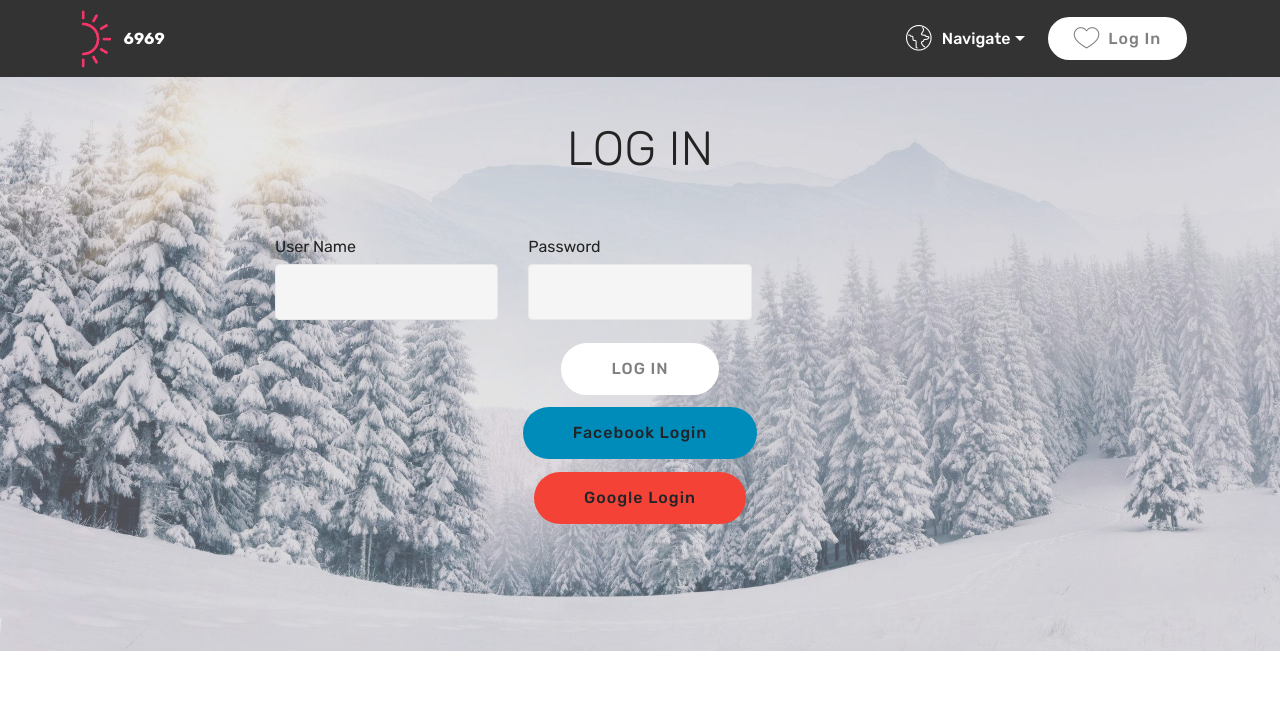
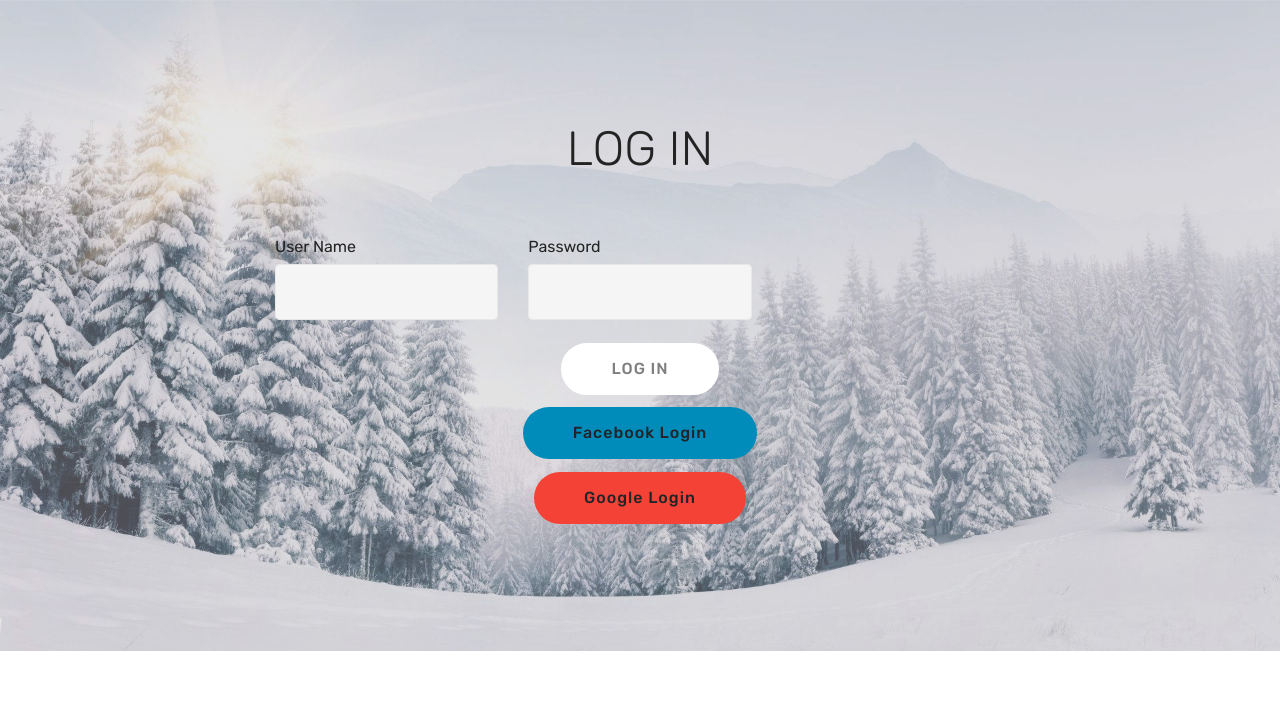
Before and after one commit to ManinderjitS/cmpe272, a PHP site: page /Login.html in a window 1280 px wide. Shown: the top 709 px of the page. Run offline with PHP 8.4, Linux system fonts and the light colour scheme; some web fonts are replaced.

Commit message:
global nav bar, but need to add to index.html still

```diff
--- a/website/Backup/Login.html
+++ b/website/Backup/Login.html
@@ -41,39 +41,6 @@
 
 </head>
 <body>
-  <section class="menu cid-qTkzRZLJNu" once="menu" id="menu1-o">
-
-
-
-    <nav class="navbar navbar-expand beta-menu navbar-dropdown align-items-center navbar-fixed-top navbar-toggleable-sm">
-        <button class="navbar-toggler navbar-toggler-right" type="button" data-toggle="collapse" data-target="#navbarSupportedContent" aria-controls="navbarSupportedContent" aria-expanded="false" aria-label="Toggle navigation">
-            <div class="hamburger">
-                <span></span>
-                <span></span>
-                <span></span>
-                <span></span>
-            </div>
-        </button>
-        <div class="menu-logo">
-            <div class="navbar-brand">
-                <span class="navbar-logo">
-                    <a href="http://shiyancai215.com">
-                         <img src="assets/images/logo2.png" alt="Mobirise" title="" style="height: 3.8rem;">
-                    </a>
-                </span>
-                <span class="navbar-caption-wrap"><a class="navbar-caption text-white display-4" href="http://shiyancai215.com">6969</a></span>
-            </div>
-        </div>
-        <div class="collapse navbar-collapse" id="navbarSupportedContent">
-            <ul class="navbar-nav nav-dropdown" data-app-modern-menu="true"><li class="nav-item dropdown open">
-                    <a class="nav-link link dropdown-toggle text-white display-4" href="index.html" data-toggle="dropdown-submenu" aria-expanded="true"><span class="mbri-globe mbr-iconfont mbr-iconfont-btn"></span>Navigate</a><div class="dropdown-menu"><a class="dropdown-item text-white display-4" href="index.html"><span class="mbri-home mbr-iconfont mbr-iconfont-btn"></span>Home</a><a class="dropdown-item text-white display-4" href="CreateUser.html" aria-expanded="false"><span class="mbri-user mbr-iconfont mbr-iconfont-btn"></span>Create User</a><a class="dropdown-item text-white display-4" href="history.php" aria-expanded="false"><span class="mbri-clock mbr-iconfont mbr-iconfont-btn"></span>History</a><a class="text-white dropdown-item display-4" href="products.html" aria-expanded="false" target="_blank"><span class="mbri-rocket mbr-iconfont mbr-iconfont-btn"></span>Products</a><a class="text-white dropdown-item display-4" href="TopRated.html" aria-expanded="false"><span class="mbri-star mbr-iconfont mbr-iconfont-btn"></span>Top Rated</a></div>
-                </li></ul>
-            <div class="navbar-buttons mbr-section-btn"><a class="btn btn-sm btn-primary display-4" href="Login.html"><span class="mbri-hearth mbr-iconfont mbr-iconfont-btn"></span>
-
-                    Log In</a></div>
-        </div>
-    </nav>
-</section>
 
 <section class="engine"><a href="https://mobirise.info/z">best css templates</a></section><div class="mbr-section form1 cid-rq0xz5RVIW mbr-parallax-background" id="form1-q">
 
```
Also changed, not shown: website/Backup/CreateUser.php (+3 -32 lines), website/Backup/Login.php (+3 -32 lines), website/Backup/navigationHeader.php (added, +30 -0 lines).
